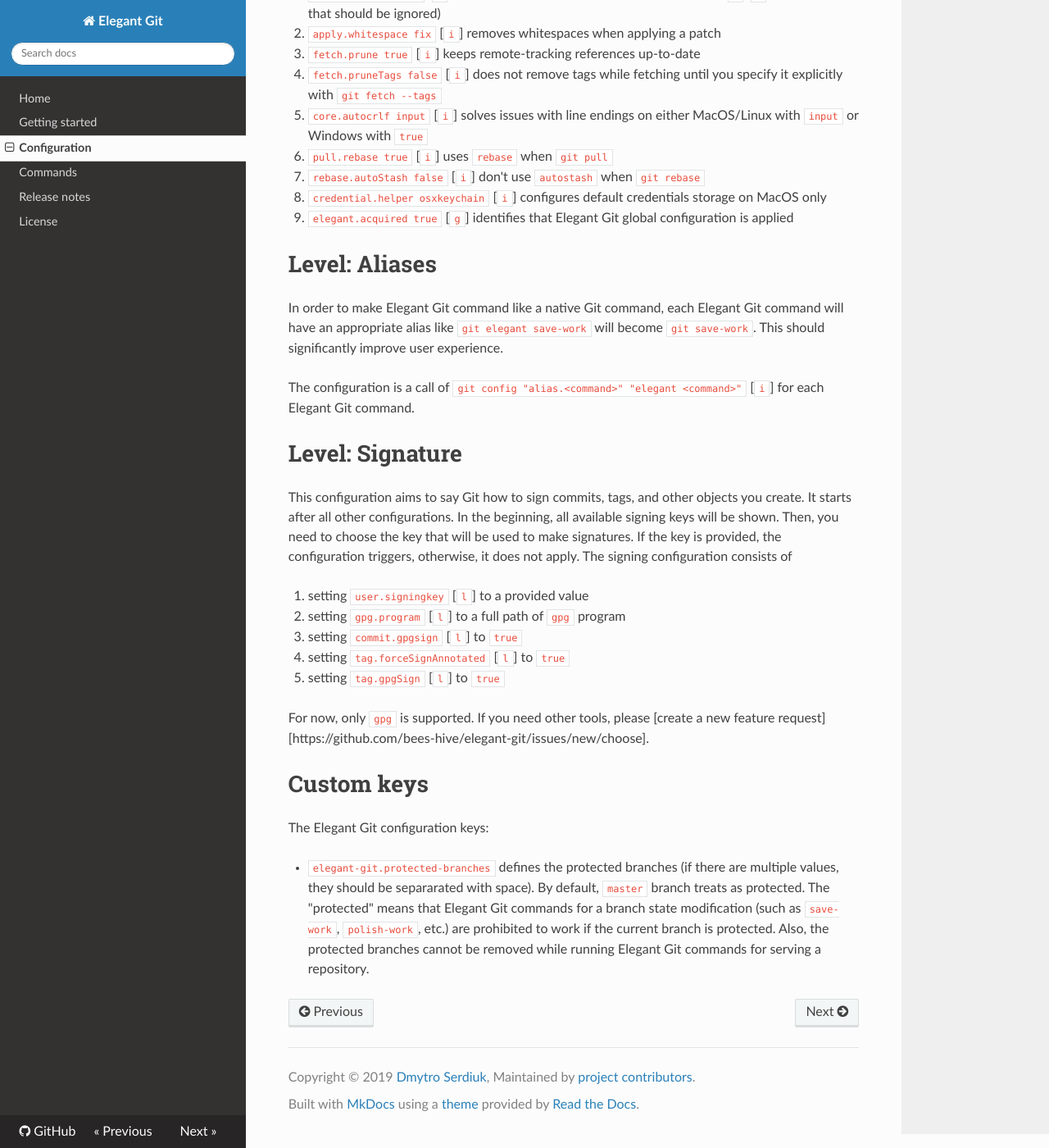
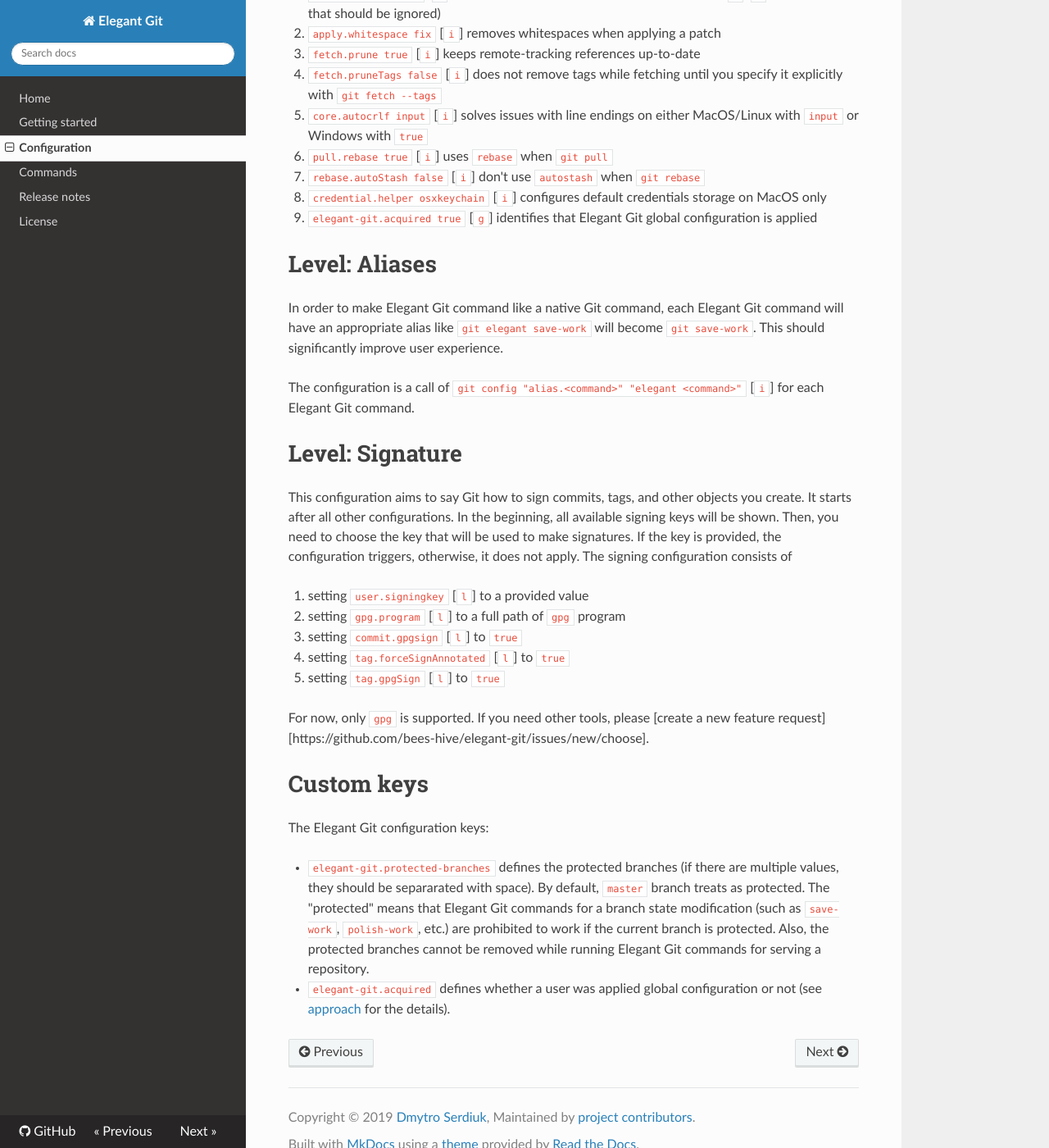
Before and after one commit to bees-hive/elegant-git, an MkDocs documentation site: the page built from docs/configuration.md, in a window 1280 px wide and 1400 px high, scrolled down 1229 px. Shown: the whole window at 82% size. Built offline with MkDocs 1.6.1, drawn with Linux system fonts in a browser that asks for light colours; nearby versions of some CDN libraries.

Commit message:
Improve acquiring logic
The first step of the acquiring logic (`acquire-git` and
`acquire-repository` commands) is removing obsolete configuration
options (keys). Now it consists of 2 steps:
1. removing of `elegant.acquired` key as it was replaced with
   `elegant-git.acquired` key
2. removing Elegant Git aliases as they should be reconfigured each time
   acquiring works

Also, now the `libexec/plugins/configuration-acquired` plugin
encapsulates acquiring logic.

```diff
--- a/docs/configuration.md
+++ b/docs/configuration.md
@@ -53,7 +53,7 @@ Windows with `true`
 6. `pull.rebase true` [`i`] uses `rebase` when `git pull`
 7. `rebase.autoStash false` [`i`] don't use `autostash` when `git rebase`
 8. `credential.helper osxkeychain` [`i`] configures default credentials storage on MacOS only
-9. `elegant.acquired true` [`g`] identifies that Elegant Git global configuration is applied
+9. `elegant-git.acquired true` [`g`] identifies that Elegant Git global configuration is applied
 
 # Level: Aliases
 
@@ -88,3 +88,5 @@ should be separarated with space). By default, `master` branch treats as protect
 means that Elegant Git commands for a branch state modification (such as `save-work`, `polish-work`,
 etc.) are prohibited to work if the current branch is protected. Also, the protected branches cannot
 be removed while running Elegant Git commands for serving a repository.
+- `elegant-git.acquired` defines whether a user was applied global configuration or not (see
+[approach](#approach) for the details).
```
Also changed, not shown: 8 other files.
